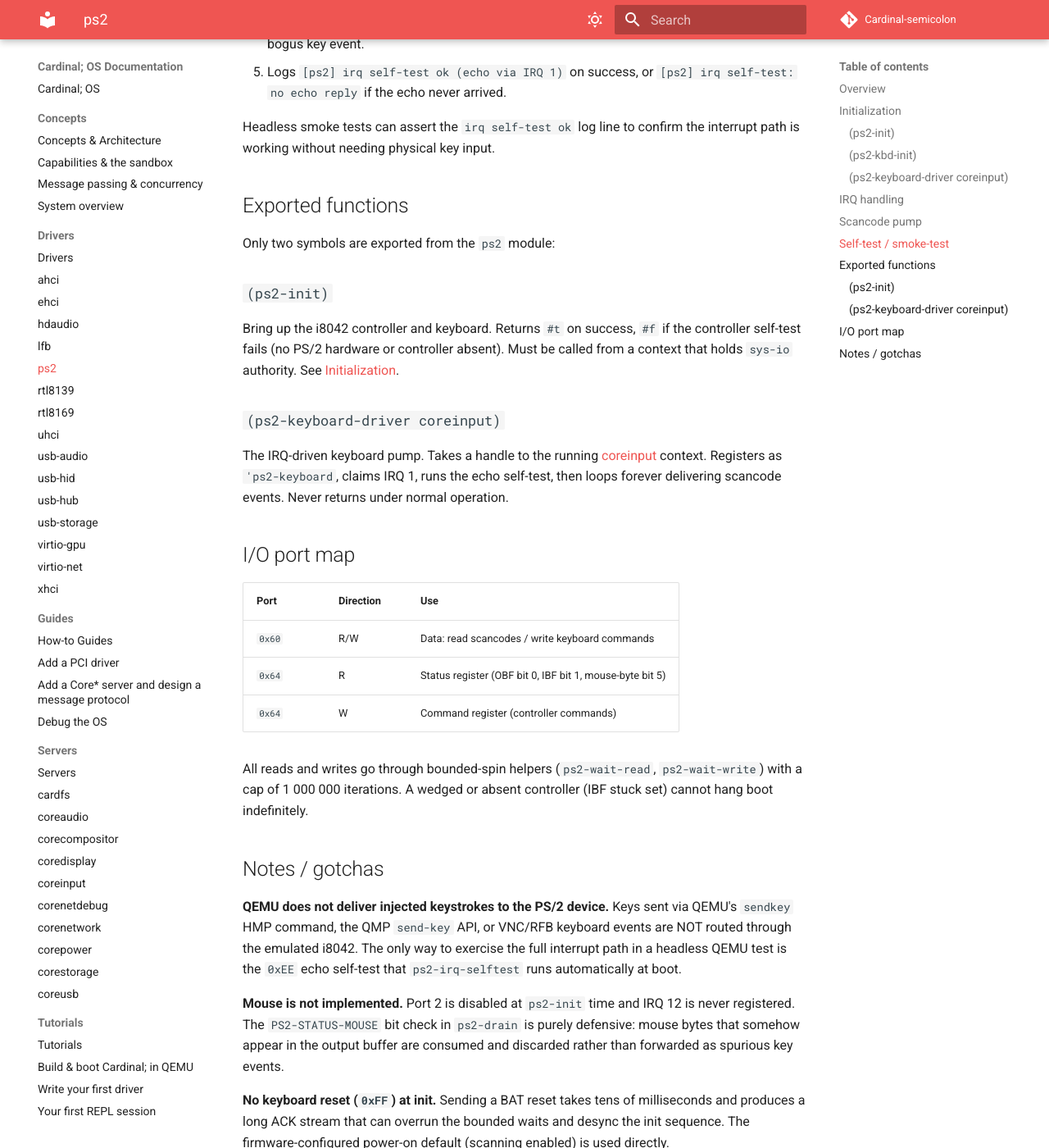
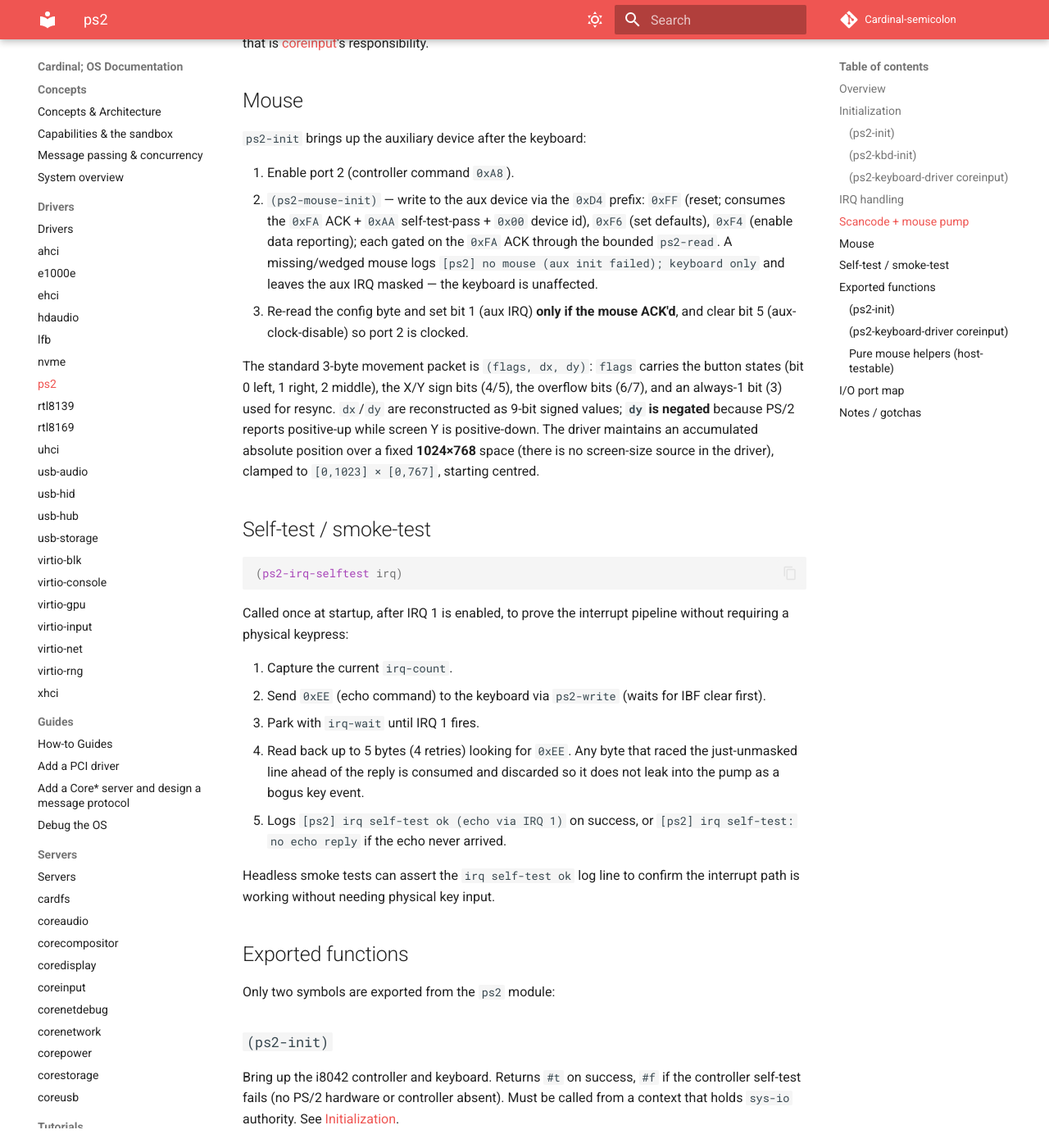
Before and after one commit to himanshugoel2797/Cardinal-semicolon, an MkDocs documentation site: the page built from docs/drivers/ps2.md, in a window 1280 px wide and 1400 px high, scrolled down 3728 px. Shown: the whole window at 82% size. Built offline with MkDocs 1.6.1 and Material for MkDocs 9.7.7, drawn with Linux system fonts in a browser that asks for light colours; comment, search, counter and statistics services are not loaded; some of the changed text lies outside the part shown.

Commit message:
docs: MkDocs pages for the new drivers
Reference pages for nvme, e1000e, virtio-blk, virtio-input, virtio-rng, and
virtio-console (following the docs/_authoring-template.md shape: metadata table,
overview, init sequence, message protocol, exported pure functions, notes), plus
the drivers/index table. Updated ps2 for the new mouse support (aux bring-up,
3-byte packet decode -> pointer events, the IRQ12 + single-pump-with-timeout
design, and the host-test-only/real-hw-only verification caveat).

Each page documents the real source incl. the gotchas surfaced while
boot-testing: NVMe CC.IOSQES/IOCQES bit positions + CQ zeroing; e1000e's
poll-based RX pump (82540 no MSI / 82574 needs IVAR); the transitional virtio
PCI IDs QEMU presents for rng/console; the virtio-input evdev-vs-PS/2 keycode
caveat. `mkdocs build --strict` passes.

Co-Authored-By: Claude Opus 4.8 (1M context) <noreply@anthropic.com>
Claude-Session: https://claude.ai/code/session_01G6abnvGJBb9vXGefLtzGW1

````diff
--- a/docs/drivers/ps2.md
+++ b/docs/drivers/ps2.md
@@ -1,6 +1,6 @@
 # ps2
 
-> All-Lisp i8042 PS/2 keyboard driver that uses a generic ISA-IRQ wake bridge to deliver scancode events to [coreinput](../servers/coreinput.md).
+> All-Lisp i8042 PS/2 keyboard + mouse driver that uses a generic ISA-IRQ wake bridge to deliver scancode and pointer events to [coreinput](../servers/coreinput.md).
 
 | | |
 |---|---|
@@ -24,13 +24,16 @@ context, which then drains the i8042's one-byte output buffer. Because the
 Output-Buffer-Full (OBF) bit gates the next IRQ, no byte is ever lost while the
 context is scheduled to drain — only throughput drops under load.
 
-**Keyboard only.** Port 2 (mouse) is disabled at controller init and never raises
-IRQ 12. Mouse support is a future refinement; port 2 is left quiet so stray IRQ 12
-events cannot desync the pump.
+**Keyboard and mouse.** `ps2-init` enables the auxiliary (mouse) port and
+initializes the mouse; the single pump drains both devices from port `0x60`,
+routing each byte to the keyboard or mouse path by the i8042 status mouse bit
+(`0x20`). The mouse path reassembles the standard 3-byte movement packet, keeps
+an accumulated absolute pointer position, and emits `(pointer x y down?)` events.
+If the mouse does not initialize the keyboard still comes up.
 
 The driver sits between the i8042 hardware and [coreinput](../servers/coreinput.md).
-No other context interacts with it directly; all keyboard input reaches userspace
-through the coreinput message protocol.
+No other context interacts with it directly; all keyboard and pointer input
+reaches userspace through the coreinput message protocol.
 
 ## Initialization
 
@@ -98,20 +101,34 @@ drain increments the counter and causes the next `irq-wait` to return immediatel
 (re-drain) instead of parking on a byte already sitting in the buffer. This
 pattern is safe against the race: the count-based wake never misses a delivery.
 
-Port 2 (mouse, IRQ 12) is never registered; mouse bytes that slip through (because
-the OBF/mouse status bit is set) are read from `0x60` and silently discarded.
+IRQ 12 (mouse) is also registered with `(irq-register 12)` so the aux line is
+routed and counted. There is one waiter per IRQ line and no `irq-wait-any`
+primitive, so the single pump parks on **IRQ 1** with a short bounded timeout
+(~8 ms): a keystroke wakes it immediately, and the timeout makes it re-drain the
+shared `0x60` port for mouse activity even when the keyboard is quiet.
 
-## Scancode pump
+## Scancode + mouse pump
 
-`(ps2-drain coreinput)` drains the i8042 output buffer in a loop, forwarding
-keyboard events to coreinput:
+`(ps2-drain coreinput state)` drains the i8042 output buffer in a loop, routing
+each byte by the i8042 status mouse bit (`0x20`) and forwarding events to
+coreinput. `state` is the mutable 3-byte mouse-packet framer.
 
 | Byte read | Action |
 |-----------|--------|
-| `0xFA` | ACK — ignore (leftover from init commands) |
-| `0xF0` | Set-2 break prefix — read the next byte; send a key-release event |
-| mouse byte (status bit 5 set) | Discard the byte; loop |
+| `0xFA` (keyboard) | ACK — ignore (leftover from init commands) |
+| `0xF0` (keyboard) | Set-2 break prefix — read the next byte; send a key-release event |
+| mouse byte (status bit 5 set) | Feed the 3-byte packet framer (`ps2-mouse-feed`); emit a pointer event on the 3rd byte |
 | any other make code | Send a key-press event |
+
+The mouse path reassembles a packet, updates the accumulated `(x y)` and left-
+button state, and emits:
+
+```scheme
+(send coreinput (list 'event (list 'pointer <x> <y> <left-down?>)))
+```
+
+where `left-down?` is `#t`/`#f` (the [compositor](../servers/corecompositor.md)
+requires a boolean for the pointer button, unlike the 1/0 key convention).
 
 Events sent to `coreinput`:
 
@@ -126,6 +143,28 @@ Events sent to `coreinput`:
 
 `<scancode>` is the raw byte read from port `0x60`. No translation or keysym
 mapping is applied; that is [coreinput](../servers/coreinput.md)'s responsibility.
+
+## Mouse
+
+`ps2-init` brings up the auxiliary device after the keyboard:
+
+1. Enable port 2 (controller command `0xA8`).
+2. `(ps2-mouse-init)` — write to the aux device via the `0xD4` prefix:
+   `0xFF` (reset; consumes the `0xFA` ACK + `0xAA` self-test-pass + `0x00`
+   device id), `0xF6` (set defaults), `0xF4` (enable data reporting); each gated
+   on the `0xFA` ACK through the bounded `ps2-read`. A missing/wedged mouse logs
+   `[ps2] no mouse (aux init failed); keyboard only` and leaves the aux IRQ
+   masked — the keyboard is unaffected.
+3. Re-read the config byte and set bit 1 (aux IRQ) **only if the mouse ACK'd**,
+   and clear bit 5 (aux-clock-disable) so port 2 is clocked.
+
+The standard 3-byte movement packet is `(flags, dx, dy)`: `flags` carries the
+button states (bit 0 left, 1 right, 2 middle), the X/Y sign bits (4/5), the
+overflow bits (6/7), and an always-1 bit (3) used for resync. `dx`/`dy` are
+reconstructed as 9-bit signed values; **`dy` is negated** because PS/2 reports
+positive-up while screen Y is positive-down. The driver maintains an accumulated
+absolute position over a fixed **1024×768** space (there is no screen-size source
+in the driver), clamped to `[0,1023] × [0,767]`, starting centred.
 
 ## Self-test / smoke-test
 
@@ -161,10 +200,22 @@ from a context that holds `sys-io` authority. See [Initialization](#initializati
 
 ### `(ps2-keyboard-driver coreinput)`
 
-The IRQ-driven keyboard pump. Takes a handle to the running
+The IRQ-driven keyboard + mouse pump. Takes a handle to the running
 [coreinput](../servers/coreinput.md) context. Registers as `'ps2-keyboard`,
-claims IRQ 1, runs the echo self-test, then loops forever delivering scancode
-events. Never returns under normal operation.
+claims IRQ 1 and IRQ 12, runs the echo self-test, then loops forever delivering
+scancode and pointer events. Never returns under normal operation.
+
+### Pure mouse helpers (host-testable)
+
+Exported so a host unit test (`libs/lisp/test/test_ps2_mouse.c`) can drive them
+over mock packet bytes without hardware:
+
+- `(ps2-mouse-decode flags b1 b2)` → `(dx dy left? right? middle?)` — 9-bit
+  signed reconstruction with the screen-Y negation and `#t`/`#f` buttons.
+- `(ps2-mouse-accum x y dx dy)` → `(new-x new-y)` — accumulate + clamp to
+  1024×768.
+- `(ps2-mouse-sync? flags)` — the byte-0 "always-1" (bit 3) resync check.
+- `(ps2-mouse-new-state)` — a fresh framer vector (pointer centred, button up).
 
 ## I/O port map
 
@@ -180,16 +231,13 @@ controller (IBF stuck set) cannot hang boot indefinitely.
 
 ## Notes / gotchas
 
-**QEMU does not deliver injected keystrokes to the PS/2 device.** Keys sent via
-QEMU's `sendkey` HMP command, the QMP `send-key` API, or VNC/RFB keyboard events
-are NOT routed through the emulated i8042. The only way to exercise the full
-interrupt path in a headless QEMU test is the `0xEE` echo self-test that
-`ps2-irq-selftest` runs automatically at boot.
-
-**Mouse is not implemented.** Port 2 is disabled at `ps2-init` time and IRQ 12 is
-never registered. The `PS2-STATUS-MOUSE` bit check in `ps2-drain` is purely
-defensive: mouse bytes that somehow appear in the output buffer are consumed and
-discarded rather than forwarded as spurious key events.
+**QEMU does not deliver injected keyboard *or mouse* input to the PS/2 device.**
+Keys sent via QEMU's `sendkey` HMP command, the QMP `send-key`/`input-send-event`
+APIs, or VNC/RFB events are NOT routed through the emulated i8042. So the live
+keyboard path is verified by the `0xEE` echo self-test, and the **mouse pointer
+path is verified only by the host unit test** (`test_ps2_mouse.c`, over mock
+packet bytes) and on real hardware — the i8042 aux *bring-up* does complete under
+QEMU (the emulated mouse ACKs), but no synthetic movement reaches it.
 
 **No keyboard reset (`0xFF`) at init.** Sending a BAT reset takes tens of
 milliseconds and produces a long ACK stream that can overrun the bounded waits and
````
Also changed, not shown: docs/drivers/e1000e.md (added, +140 -0 lines), docs/drivers/index.md (+6 -0 lines), docs/drivers/nvme.md (added, +153 -0 lines), docs/drivers/virtio-blk.md (added, +94 -0 lines), docs/drivers/virtio-console.md (added, +67 -0 lines), docs/drivers/virtio-input.md (added, +95 -0 lines), docs/drivers/virtio-rng.md (added, +59 -0 lines).
